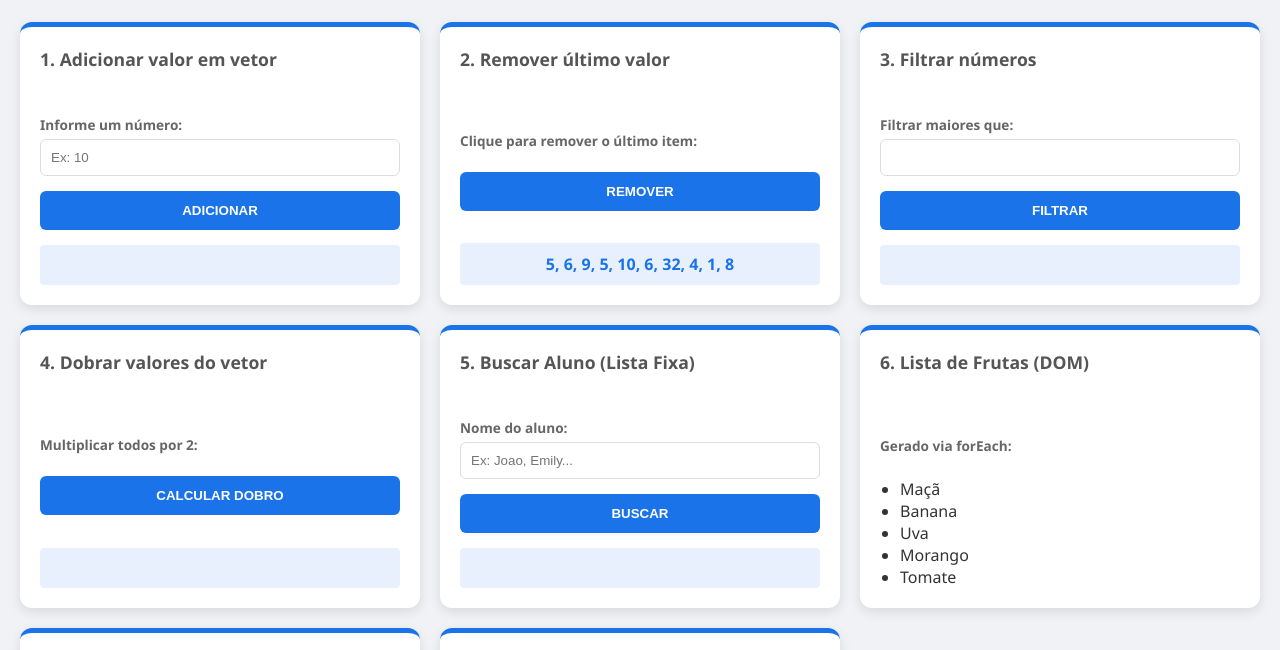
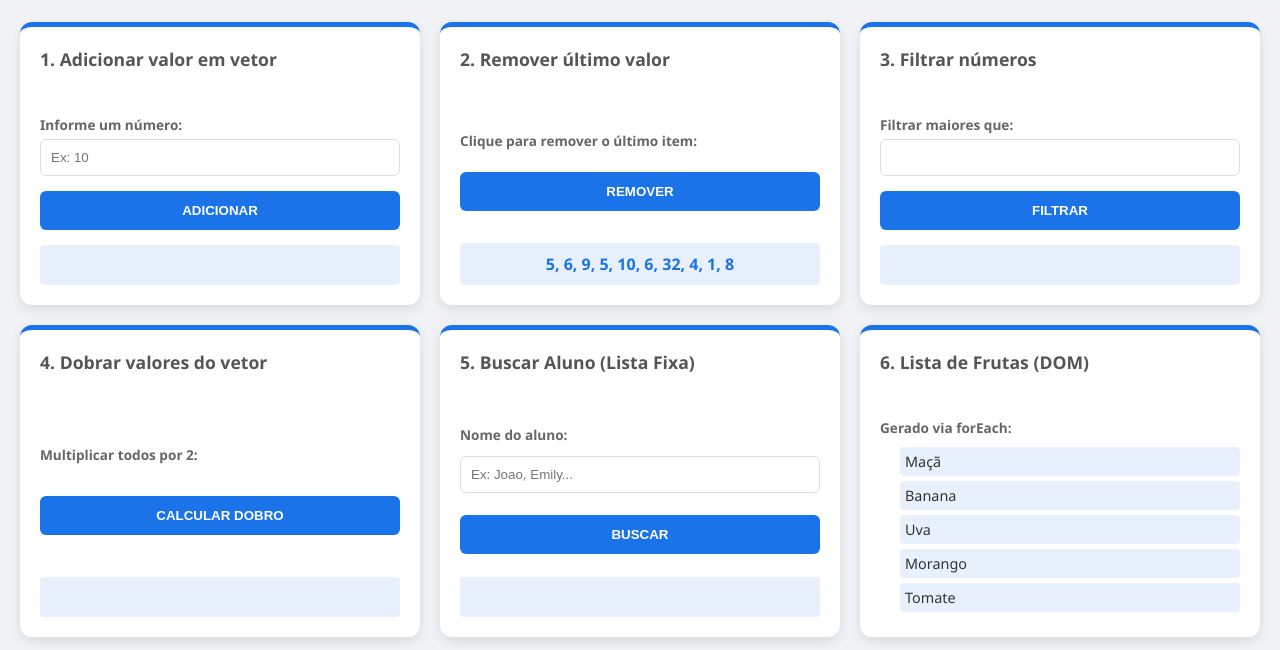
Before and after one commit to GhostDev-Creator/JSLab, a plain HTML site: page index2.html in a window 1280 px wide. Shown: the part 97-747 px from the top of the page. Drawn offline with Linux system fonts and the light colour scheme.

Commit message:
Update style.css

```diff
--- a/css/style.css
+++ b/css/style.css
@@ -144,3 +144,16 @@ footer.paginacao {
     background-color: #1a73e8;
     color: white;
 }
+
+section ul {
+    list-style: none;
+    text-align: left;
+    width: 100%;
+}
+section li {
+    background: #e8f0fe;
+    margin: 5px 0;
+    padding: 5px;
+    border-radius: 4px;
+    font-size: 0.9rem;
+}
```
